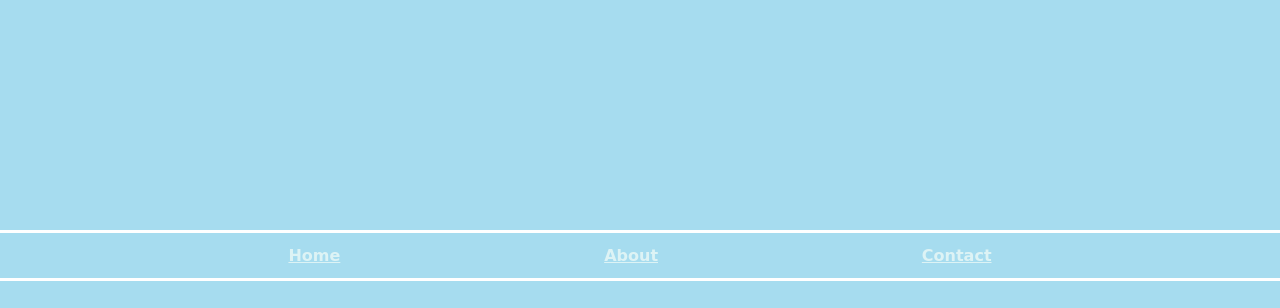
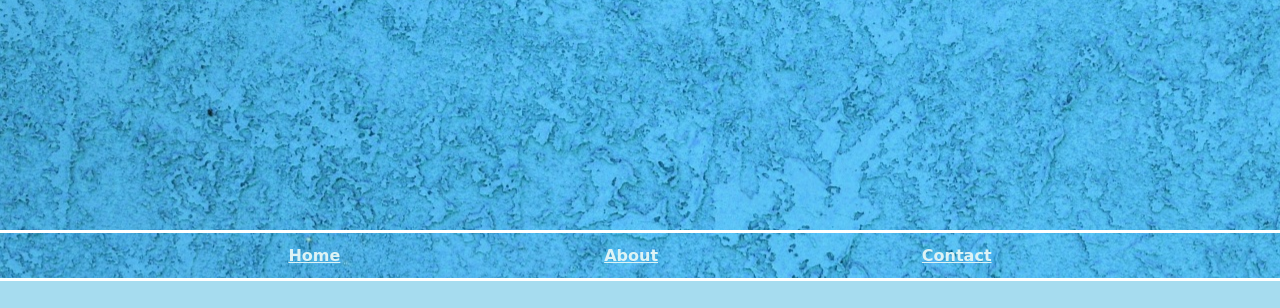
Before and after one commit to tnahddisttud/whatever, a plain HTML site: page index.html in a window 1280 px wide. Shown: the part 348-656 px from the top of the page. Drawn offline with Linux system fonts and the light colour scheme; the site is published under a folder, as on GitHub Pages, so addresses that start at the root find nothing.

Commit message:
Update style.css

```diff
--- a/style.css
+++ b/style.css
@@ -6,7 +6,7 @@ body{
 }
 header{
   margin: 0;
-  background: url(/banner.jpg);
+  background: url(banner.jpg);
   text-align: center;
   color: #ddf3f5;
 }
```
